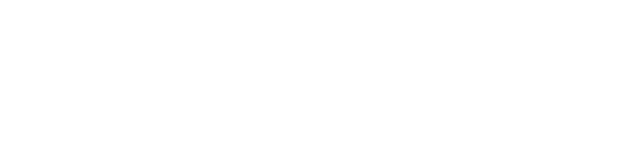
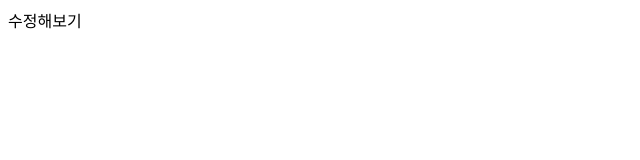
Before and after one commit to doitkys/first-test, a plain HTML site: page index.html in a window 1280 px wide. Shown: the whole page, without its empty margins (0-640 px from the left). Drawn offline with Linux system fonts and the light colour scheme.

Commit message:
second commit

```diff
--- a/index.html
+++ b/index.html
@@ -6,5 +6,7 @@
     <title>Document</title>
     <link rel="stylesheet" href="style.css" />
   </head>
-  <body></body>
+  <body>
+    수정해보기
+  </body>
 </html>
```
